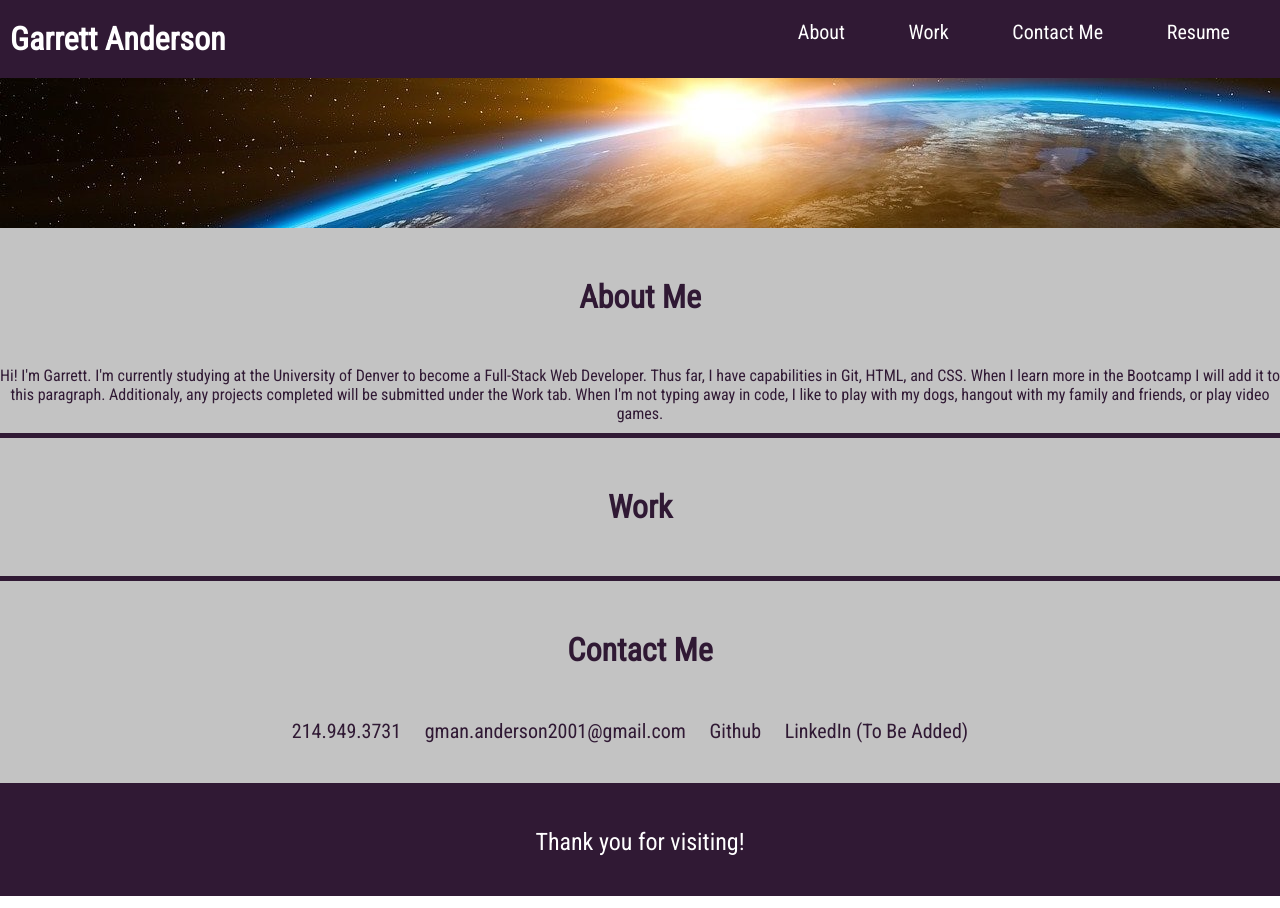
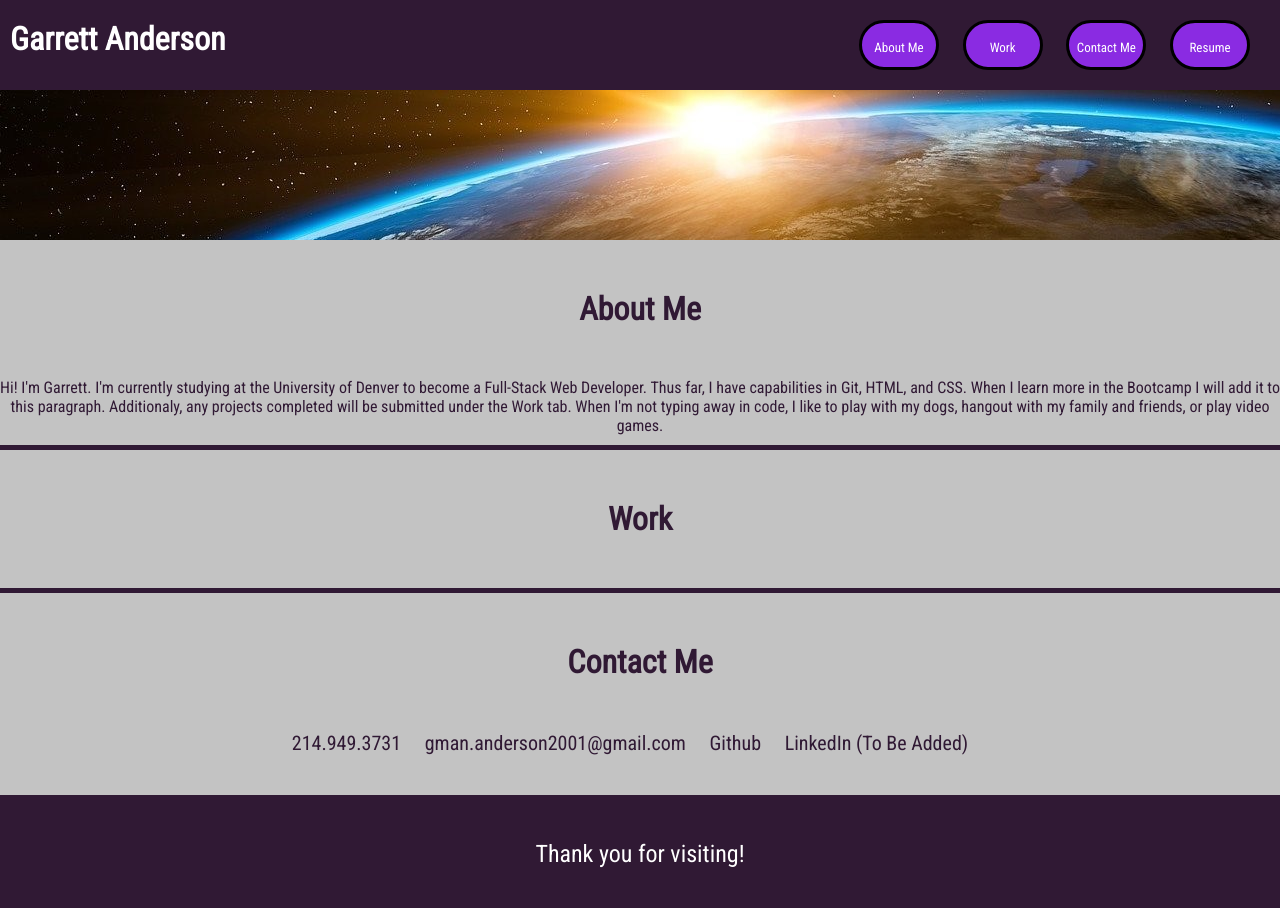
Before and after one commit to GarrettA01/MyPortfolio, a plain HTML site: page index.html in a window 1280 px wide. Drawn offline with Linux system fonts and the light colour scheme.

Commit message:
Added buttons and functionality so that they link throught page

```diff
--- a/assets/style.css
+++ b/assets/style.css
@@ -14,19 +14,37 @@ header {
     justify-content: space-between
 }
 
-
-/* Removed bullets from nav bar at the top */
-header nav ul {
-    list-style: none;
+/* Changed nav bar to display contents in a row instead of a column */
+/* Changed list to buttons */
+header nav button {
+    justify-content: flex-end;
+    font-size: 13px;
+    width: 80px;
+    height: 50px;
+    margin-right: 20px;
+    background-color: blueviolet;
+    color: #fff;
+    border: 3px solid black;
+    border-radius: 25px;
 }
 
-/* Changed nav bar to display contents in a row instead of a column */
-header nav ul li {
-    justify-content: flex-end;
-    display: inline;
-    font-size: 20px;
-    padding: 20px;
-    margin-right: 20px;
+/* Added button functionality */
+header nav button a {
+    color: #fff;
+    text-decoration: none;
+    display: block;
+    width: 100%;
+    line-height: 50px;
+}
+
+button:hover {
+    background-color: #DA70D6;
+    border: 3px solid black;
+}
+
+button:active {
+font-size: 11px;
+box-shadow: 0 0 10px black inset;
 }
 
 /* Details for background image under header */
@@ -62,7 +80,7 @@ h2 {
 }
 
 /* Centered, increased space between, and inlined links in the contact me section */
-a {
+main nav a {
     text-align: center;
     padding: 0px 20px 40px 0px;
     display: inline-block;
@@ -70,13 +88,13 @@ a {
 
  /* anchor element with psuedo classes override normal link functions and keeps them the same color and remove underline */
 
- a:link {
+ main nav a:link {
     text-decoration: none;
     color: #301934;
     font-size: 20px;
 }
 
-a:visited {
+ main nav a:visited {
     color: #301934;
 }
 
--- a/index.html
+++ b/index.html
@@ -24,12 +24,11 @@
     <header>
       <h1>Garrett Anderson</h1>
       <nav>
-        <ul>
-          <li>About</li>
-          <li>Work</li>
-          <li>Contact Me</li>
-          <li>Resume</li>
-        </ul>
+        <!-- Added anchors to buttons and to sections so buttons navigate to corresponding section -->
+        <button><a href="#about-me">About Me</a></button>
+        <button><a href="#work">Work</a></button>
+        <button><a href="#contact-me">Contact Me</a></button>
+        <button><a href="#">Resume</a></button>
       </nav>
     </header>
 
@@ -37,7 +36,7 @@
     <div class="background-img"></div>
 
     <main>
-      <section>
+      <section id="about-me">
         <!-- About me section holds profile photo and short introduction to my skills, previous experience, and hobbies -->
         <h2>About Me</h2>
         <p>
@@ -51,13 +50,13 @@
       </section>
 
       <!-- Work section has slides of my work, to be added as I complete projects in the bootcamp -->
-      <section>
+      <section id="work">
         <h2>Work</h2>
         <div></div>
       </section>
 
       <!-- Contact Me section contains links to outside work profiles, and contact information -->
-      <section>
+      <section id="contact-me">
         <h2>Contact Me</h2>
         <nav>
           <a href="#">214.949.3731</a>
```
